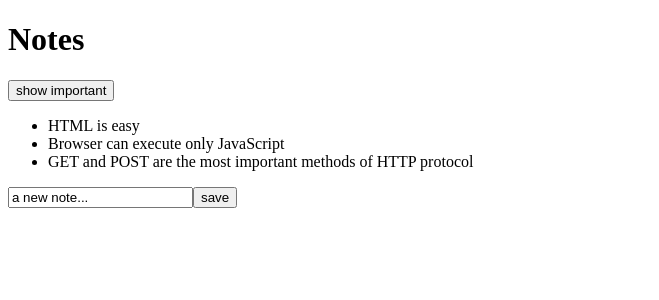
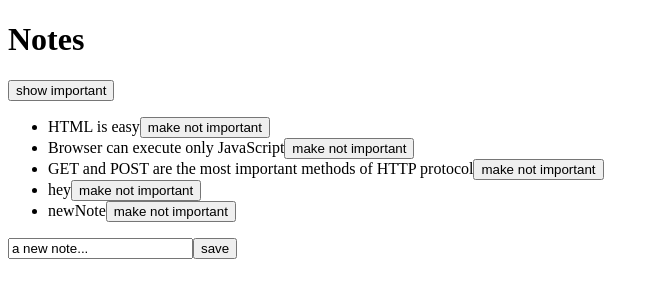
Before and after one commit to enzosorcini/fullstack-open-course-support, a React (Vite) app in the folder part2/: page / in a window 1280 px wide. Shown: the top 300 px of the page, without its empty margins (0-659 px from the left). Built offline with nearby package versions, Linux system fonts and the light colour scheme; data requests are answered from the project's data file.

Commit message:
working on 2.d

```diff
--- a/part2/db.json
+++ b/part2/db.json
@@ -1,18 +1,28 @@
 {
   "notes": [
     {
-      "id": 1,
+      "id": "1",
       "content": "HTML is easy",
       "important": true
     },
     {
-      "id": 2,
+      "id": "2",
       "content": "Browser can execute only JavaScript",
-      "important": false
+      "important": true
     },
     {
-      "id": 3,
+      "id": "3",
       "content": "GET and POST are the most important methods of HTTP protocol",
+      "important": true
+    },
+    {
+      "id": "7b22",
+      "content": "hey",
+      "important": true
+    },
+    {
+      "id": "82ae",
+      "content": "newNote",
       "important": true
     }
   ]
--- a/part2/package.json
+++ b/part2/package.json
@@ -8,7 +8,7 @@
     "build": "vite build",
     "lint": "eslint . --ext js,jsx --report-unused-disable-directives --max-warnings 0",
     "preview": "vite preview",
-    "server": "json-server -p3001 --watch db.json"
+    "server": "json-server -p3002 --watch db.json"
   },
   "dependencies": {
     "axios": "^1.6.8",
--- a/part2/src/App.jsx
+++ b/part2/src/App.jsx
@@ -1,23 +1,19 @@
 import { useState, useEffect } from 'react'
-import axios from 'axios'
 import Note from './components/Note'
+import noteService from './services/notes'
 
 const App = () => {
   const [ notes, setNotes ] = useState([])
   const [ newNote, setNewNote ] = useState('a new note...')
   const [ showAll, setShowAll ] = useState(true)
 
-  const hook = () => {
-    console.log('effect')
-    axios
-      .get('http://localhost:3001/notes')
-      .then(response => {
-        console.log('promise fulfilled')
-        setNotes(response.data)
+  useEffect(() => {
+    noteService
+      .getAll()
+      .then( initialNotes => {
+        setNotes(initialNotes)
       })
-  }
-
-  useEffect(hook, [])
+  }, [])
 
   console.log('render', notes.length, 'notes')
 
@@ -25,12 +21,28 @@ const App = () => {
     event.preventDefault()
     const noteObject = {
       content: newNote,
-      important: Math.random() < 0.5,
-      id: notes.length + 1,
+      important: Math.random() < 0.5
     }
 
-    setNotes(notes.concat(noteObject))
-    setNewNote('')
+    noteService
+      .create(noteObject)
+      .then( returnedNote => {
+        console.log('created note', returnedNote)
+        setNotes(notes.concat(returnedNote))
+        setNewNote('')
+      })
+  }
+
+  const toggleImportanceOf = id => {
+    const note = notes.find(n => n.id === id)
+    const changedNote = { ...note, important: !note.important }
+
+    noteService
+      .update(id, changedNote)
+      .then(returnedNote => {
+        console.log('updated note', returnedNote)
+        setNotes(notes.map(note => note.id !== id ? note : returnedNote))
+      })
   }
 
   const handleNoteChange = (event) => {
@@ -52,7 +64,11 @@ const App = () => {
       </div>
       <ul>
         { notesToShow.map( note =>
-          <Note key={note.id} note={note}/>
+          <Note
+            key={note.id}
+            note={note}
+            toggleImportance={ () => toggleImportanceOf(note.id)}
+          />
         )}
       </ul>
       <form onSubmit={addNote}>
--- a/part2/src/components/Note.jsx
+++ b/part2/src/components/Note.jsx
@@ -1,6 +1,12 @@
-const Note = ({ note }) => {
-    return (
-      <li>{note.content}</li>
+const Note = ({ note, toggleImportance }) => {
+  const label = note.important
+    ? 'make not important' : 'make important'
+
+  return (
+      <li>
+        {note.content}
+        <button onClick={toggleImportance}>{label}</button>
+      </li>
     )
   }
 
--- /dev/null
+++ b/part2/src/services/notes.js
@@ -0,0 +1,23 @@
+import axios from 'axios'
+const baseUrl = 'http://localhost:3002/notes'
+
+const getAll = () => {
+  const request = axios.get(baseUrl)
+  return request.then( response => response.data)
+}
+
+const create = newObject => {
+  const request = axios.post(baseUrl, newObject)
+  return request.then(response => response.data)
+}
+
+const update = (id, newObject) => {
+  const request = axios.put(`${baseUrl}/${id}`, newObject)
+  return request.then(response => response.data)
+}
+
+export default {
+  getAll: getAll,
+  create: create,
+  update: update
+}
```
